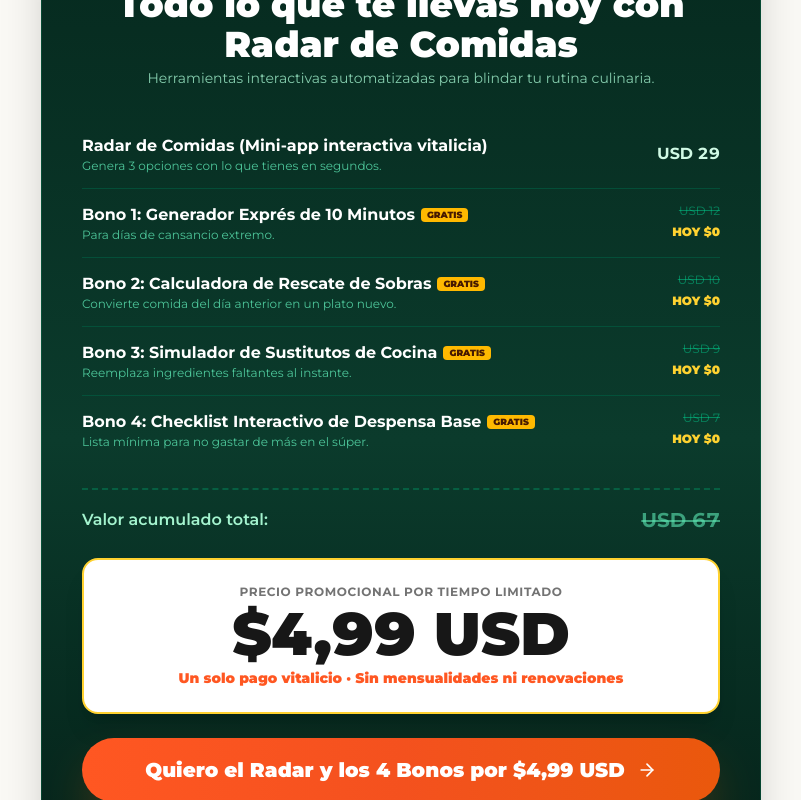
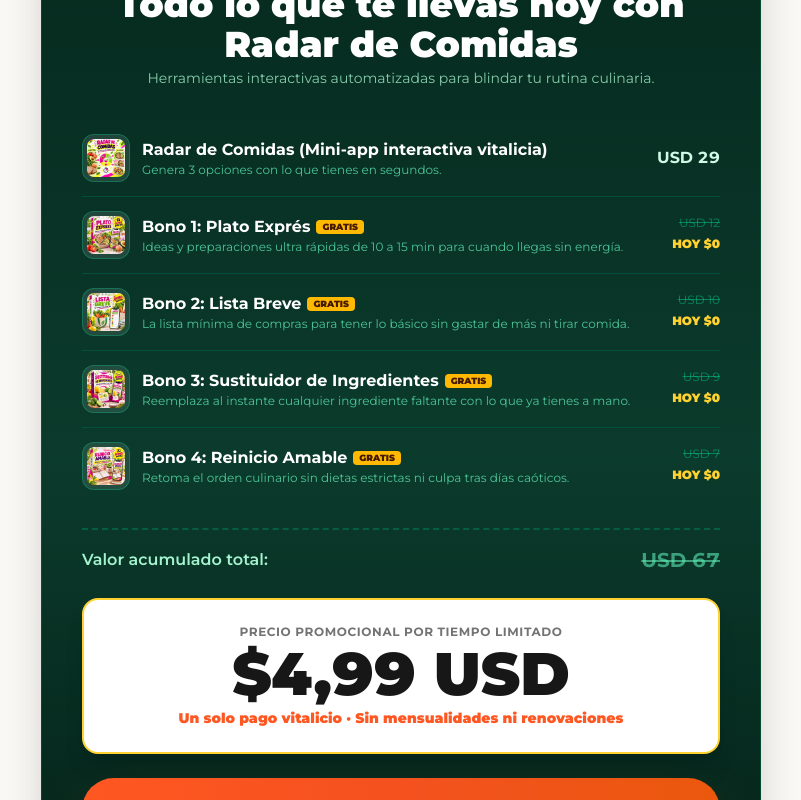
Before and after one commit to SaykusSolutions/LP-Radar-de-Comidas, a React (Vite) app: page / in a window 1280 px wide. Shown: the part 3840-4640 px from the top of the page, without its empty margins (239-1040 px from the left). Built offline with nearby package versions, Linux system fonts and the light colour scheme.

Commit message:
refactor: update bonus program and sales UI
Renamed bonus offerings to improve clarity, updated related assets and icons, and added a visual product thumbnail to the sales summary section for better conversion.

```diff
--- a/src/components/BonosSection.tsx
+++ b/src/components/BonosSection.tsx
@@ -18,36 +18,36 @@ export const BonosSection: React.FC = () => {
   const bonos: BonoItem[] = [
     {
       id: 1,
-      title: "Bono 1: Generador Exprés de 10 Minutos",
-      subtitle: "Mata la objeción de tiempo y energía.",
-      description: "Mini-app interactiva con combinaciones de armado ultra rápido para días de cansancio extremo.",
+      title: "Bono 1: Plato Exprés",
+      subtitle: "Para cuando llegas con cero ganas y poca energía.",
+      description: "Ideas y combinaciones ultra rápidas de 10 a 15 minutos para preparar una comida rica y reconfortante sin esfuerzo ni ensuciar toda la cocina.",
       originalPrice: "USD 12",
       image: "/assets/aistudio/bono-plato-express-producto_c7fdae47.webp",
       icon: <Zap className="w-4 h-4 text-[#174C38]" />,
     },
     {
       id: 2,
-      title: "Bono 2: Calculadora de Rescate de Sobras",
-      subtitle: "Mata la objeción del dinero tirado.",
-      description: "Herramienta que cruza sobras de comida cocida y genera un plato nuevo antes de que se desperdicien.",
+      title: "Bono 2: Lista Breve",
+      subtitle: "Compra solo lo esencial sin tirar dinero en el súper.",
+      description: "La lista de compras mínima y estratégica para tener una despensa versátil con pocos ingredientes clave que nunca se desperdician.",
       originalPrice: "USD 10",
+      image: "/assets/aistudio/bono-lista-breve-producto_57279b5e.webp",
+      icon: <ShoppingCart className="w-4 h-4 text-[#174C38]" />,
+    },
+    {
+      id: 3,
+      title: "Bono 3: Sustituidor de Ingredientes",
+      subtitle: "No frenes tu comida porque te falte un ingrediente.",
+      description: "Encuentra al instante con qué reemplazar cualquier ingrediente faltante usando lo que ya tienes a mano en tu nevera o alacena.",
+      originalPrice: "USD 9",
       image: "/assets/aistudio/bono-sustituidor-producto_52e4bb4d.webp",
       icon: <Repeat className="w-4 h-4 text-[#174C38]" />,
     },
     {
-      id: 3,
-      title: "Bono 3: Simulador de Sustitutos de Cocina",
-      subtitle: "Mata la objeción de ingredientes faltantes.",
-      description: "Buscador interactivo que te muestra al instante con qué reemplazar cualquier ingrediente faltante.",
-      originalPrice: "USD 9",
-      image: "/assets/aistudio/bono-lista-breve-producto_57279b5e.webp",
-      icon: <ShoppingCart className="w-4 h-4 text-[#174C38]" />,
-    },
-    {
       id: 4,
-      title: "Bono 4: Checklist Interactivo de Despensa Base",
-      subtitle: "Mata la duda de no saber comprar.",
-      description: "Generador automático de lista mínima para comprar lo justo según tu presupuesto semanal.",
+      title: "Bono 4: Reinicio Amable",
+      subtitle: "Retoma el orden cotidiano sin dietas estrictas ni culpa.",
+      description: "El método sencillo y sin presiones para volver a cocinar en casa rico y fácil tras días caóticos, exceso de delivery o semanas agotadoras.",
       originalPrice: "USD 7",
       image: "/assets/aistudio/bono-reinicio-amable-producto_60ae48bf.webp",
       icon: <HeartHandshake className="w-4 h-4 text-[#174C38]" />,
--- a/src/components/CartaDeVentas.tsx
+++ b/src/components/CartaDeVentas.tsx
@@ -586,68 +586,103 @@ export const CartaDeVentas: React.FC = () => {
           {/* List of stacked tools */}
           <div className="divide-y divide-emerald-800/60 mb-6">
             <div className="py-3.5 flex items-center justify-between gap-3">
-              <div>
+              <div className="flex items-center gap-3 min-w-0">
+                <img
+                  src="/assets/aistudio/radar-de-comidas-explicativo_a86171f3.webp"
+                  alt="Radar de Comidas"
+                  className="w-12 h-12 rounded-xl object-cover bg-white/10 p-1 border border-emerald-400/30 shrink-0"
+                />
+                <div className="min-w-0">
                   <p className="text-sm sm:text-base font-bold text-white">
                     Radar de Comidas (Mini-app interactiva vitalicia)
                   </p>
                   <p className="text-xs text-emerald-300/80">Genera 3 opciones con lo que tienes en segundos.</p>
                 </div>
-              <span className="text-sm sm:text-base font-bold text-emerald-100 tabular-nums">
+              </div>
+              <span className="text-sm sm:text-base font-bold text-emerald-100 tabular-nums shrink-0">
                 USD 29
               </span>
             </div>
 
             <div className="py-3.5 flex items-center justify-between gap-3">
-              <div>
-                <p className="text-sm sm:text-base font-bold text-white flex items-center gap-1.5">
-                  <span>Bono 1: Generador Exprés de 10 Minutos</span>
+              <div className="flex items-center gap-3 min-w-0">
+                <img
+                  src="/assets/aistudio/bono-plato-express-producto_c7fdae47.webp"
+                  alt="Bono 1: Plato Exprés"
+                  className="w-12 h-12 rounded-xl object-contain bg-white/10 p-1 border border-emerald-400/30 shrink-0"
+                />
+                <div className="min-w-0">
+                  <p className="text-sm sm:text-base font-bold text-white flex items-center gap-1.5 flex-wrap">
+                    <span>Bono 1: Plato Exprés</span>
                     <span className="text-[9px] bg-amber-400 text-amber-950 font-black px-1.5 py-0.2 rounded">GRATIS</span>
                   </p>
-                <p className="text-xs text-emerald-300/80">Para días de cansancio extremo.</p>
+                  <p className="text-xs text-emerald-300/80">Ideas y preparaciones ultra rápidas de 10 a 15 min para cuando llegas sin energía.</p>
                 </div>
-              <div className="text-right">
+              </div>
+              <div className="text-right shrink-0">
                 <span className="text-xs line-through text-emerald-400/50 block">USD 12</span>
                 <span className="text-xs font-black text-amber-300">HOY $0</span>
               </div>
             </div>
 
             <div className="py-3.5 flex items-center justify-between gap-3">
-              <div>
-                <p className="text-sm sm:text-base font-bold text-white flex items-center gap-1.5">
-                  <span>Bono 2: Calculadora de Rescate de Sobras</span>
+              <div className="flex items-center gap-3 min-w-0">
+                <img
+                  src="/assets/aistudio/bono-lista-breve-producto_57279b5e.webp"
+                  alt="Bono 2: Lista Breve"
+                  className="w-12 h-12 rounded-xl object-contain bg-white/10 p-1 border border-emerald-400/30 shrink-0"
+                />
+                <div className="min-w-0">
+                  <p className="text-sm sm:text-base font-bold text-white flex items-center gap-1.5 flex-wrap">
+                    <span>Bono 2: Lista Breve</span>
                     <span className="text-[9px] bg-amber-400 text-amber-950 font-black px-1.5 py-0.2 rounded">GRATIS</span>
                   </p>
-                <p className="text-xs text-emerald-300/80">Convierte comida del día anterior en un plato nuevo.</p>
+                  <p className="text-xs text-emerald-300/80">La lista mínima de compras para tener lo básico sin gastar de más ni tirar comida.</p>
                 </div>
-              <div className="text-right">
+              </div>
+              <div className="text-right shrink-0">
                 <span className="text-xs line-through text-emerald-400/50 block">USD 10</span>
                 <span className="text-xs font-black text-amber-300">HOY $0</span>
               </div>
             </div>
 
             <div className="py-3.5 flex items-center justify-between gap-3">
-              <div>
-                <p className="text-sm sm:text-base font-bold text-white flex items-center gap-1.5">
-                  <span>Bono 3: Simulador de Sustitutos de Cocina</span>
+              <div className="flex items-center gap-3 min-w-0">
+                <img
+                  src="/assets/aistudio/bono-sustituidor-producto_52e4bb4d.webp"
+                  alt="Bono 3: Sustituidor de Ingredientes"
+                  className="w-12 h-12 rounded-xl object-contain bg-white/10 p-1 border border-emerald-400/30 shrink-0"
+                />
+                <div className="min-w-0">
+                  <p className="text-sm sm:text-base font-bold text-white flex items-center gap-1.5 flex-wrap">
+                    <span>Bono 3: Sustituidor de Ingredientes</span>
                     <span className="text-[9px] bg-amber-400 text-amber-950 font-black px-1.5 py-0.2 rounded">GRATIS</span>
                   </p>
-                <p className="text-xs text-emerald-300/80">Reemplaza ingredientes faltantes al instante.</p>
+                  <p className="text-xs text-emerald-300/80">Reemplaza al instante cualquier ingrediente faltante con lo que ya tienes a mano.</p>
                 </div>
-              <div className="text-right">
+              </div>
+              <div className="text-right shrink-0">
                 <span className="text-xs line-through text-emerald-400/50 block">USD 9</span>
                 <span className="text-xs font-black text-amber-300">HOY $0</span>
               </div>
             </div>
 
             <div className="py-3.5 flex items-center justify-between gap-3">
-              <div>
-                <p className="text-sm sm:text-base font-bold text-white flex items-center gap-1.5">
-                  <span>Bono 4: Checklist Interactivo de Despensa Base</span>
+              <div className="flex items-center gap-3 min-w-0">
+                <img
+                  src="/assets/aistudio/bono-reinicio-amable-producto_60ae48bf.webp"
+                  alt="Bono 4: Reinicio Amable"
+                  className="w-12 h-12 rounded-xl object-contain bg-white/10 p-1 border border-emerald-400/30 shrink-0"
+                />
+                <div className="min-w-0">
+                  <p className="text-sm sm:text-base font-bold text-white flex items-center gap-1.5 flex-wrap">
+                    <span>Bono 4: Reinicio Amable</span>
                     <span className="text-[9px] bg-amber-400 text-amber-950 font-black px-1.5 py-0.2 rounded">GRATIS</span>
                   </p>
-                <p className="text-xs text-emerald-300/80">Lista mínima para no gastar de más en el súper.</p>
+                  <p className="text-xs text-emerald-300/80">Retoma el orden culinario sin dietas estrictas ni culpa tras días caóticos.</p>
                 </div>
-              <div className="text-right">
+              </div>
+              <div className="text-right shrink-0">
                 <span className="text-xs line-through text-emerald-400/50 block">USD 7</span>
                 <span className="text-xs font-black text-amber-300">HOY $0</span>
               </div>
@@ -815,7 +850,7 @@ export const CartaDeVentas: React.FC = () => {
         {/* 14. Classical Sales Letter P.D. (Postdata) */}
         <footer className="space-y-3 text-xs sm:text-sm text-neutral-600 border-t border-neutral-200 pt-8">
           <p>
-            <strong>P.D. 1:</strong> Si decides actuar hoy, no solo recibes Radar de Comidas para toda la vida, sino también los 4 bonos interactivos (Generador Exprés, Calculadora de Sobras, Simulador de Sustitutos y Checklist de Despensa) por un pago único de <strong>$4,99 USD</strong>.
+            <strong>P.D. 1:</strong> Si decides actuar hoy, no solo recibes Radar de Comidas para toda la vida, sino también los 4 bonos interactivos (Plato Exprés, Lista Breve, Sustituidor de Ingredientes y Reinicio Amable) por un pago único de <strong>$4,99 USD</strong>.
           </p>
           <p>
             <strong>P.D. 2:</strong> Recuerda que estás protegida con nuestra garantía incondicional de 7 días respaldada por Hotmart. Si no te resuelve las cenas, pides tu dinero de vuelta con un solo clic. Cero riesgo para ti.
--- a/src/components/ResumenAccesoSection.tsx
+++ b/src/components/ResumenAccesoSection.tsx
@@ -14,25 +14,25 @@ export const ResumenAccesoSection: React.FC = () => {
       image: "/assets/aistudio/radar-de-comidas-explicativo_a86171f3.webp"
     },
     {
-      title: "Bono 1: Generador Exprés de 10 Minutos",
+      title: "Bono 1: Plato Express",
       price: "USD 12",
       isGift: true,
       image: "/assets/aistudio/bono-plato-express-producto_c7fdae47.webp"
     },
     {
-      title: "Bono 2: Calculadora de Rescate de Sobras",
+      title: "Bono 2: Lista Breve",
       price: "USD 10",
+      isGift: true,
+      image: "/assets/aistudio/bono-lista-breve-producto_57279b5e.webp"
+    },
+    {
+      title: "Bono 3: Sustituidor de Ingredientes",
+      price: "USD 9",
       isGift: true,
       image: "/assets/aistudio/bono-sustituidor-producto_52e4bb4d.webp"
     },
     {
-      title: "Bono 3: Simulador de Sustitutos de Cocina",
-      price: "USD 9",
-      isGift: true,
-      image: "/assets/aistudio/bono-lista-breve-producto_57279b5e.webp"
-    },
-    {
-      title: "Bono 4: Checklist Interactivo de Despensa Base",
+      title: "Bono 4: Reinicio Amable",
       price: "USD 7",
       isGift: true,
       image: "/assets/aistudio/bono-reinicio-amable-producto_60ae48bf.webp"
```
Lines whose indentation alone changed are shown as unchanged.
